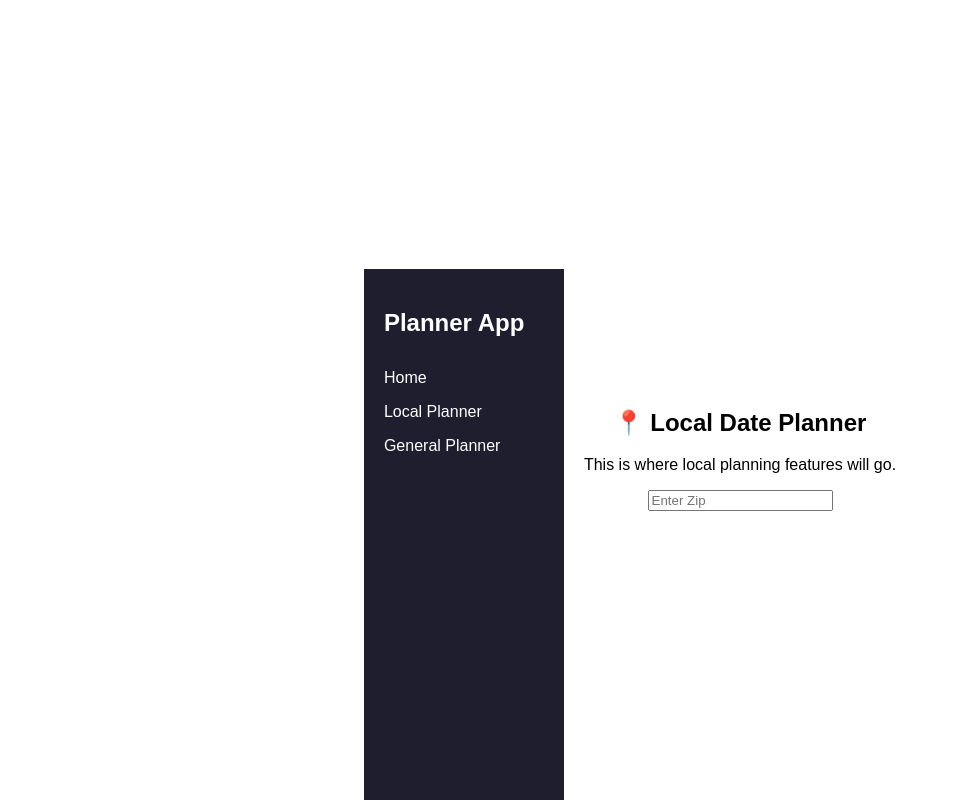
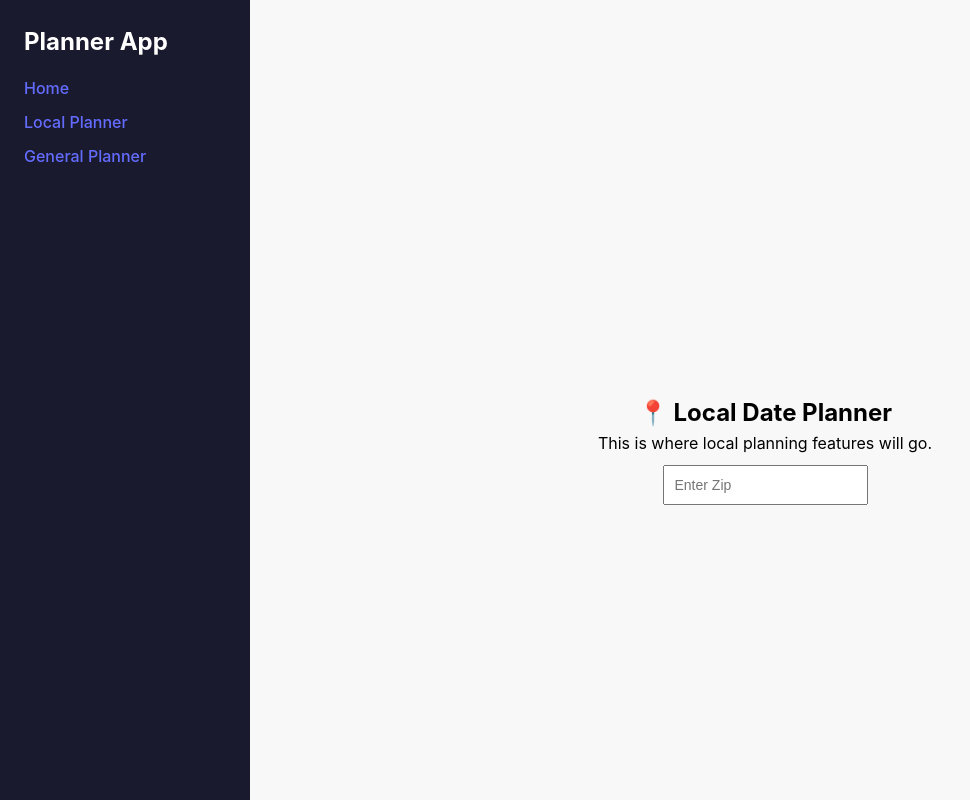
Before and after one commit to TowelGreen/ai_planner, a React (Vite) app: page /local in a window 1280 px wide. Shown: the whole page, without its empty margins (0-970 px from the left). Built offline with nearby package versions, Linux system fonts and the light colour scheme.

Commit message:
fixing layout

```diff
--- a/src/App.css
+++ b/src/App.css
@@ -1,8 +1,8 @@
 #root {
-  max-width: 1280px;
-  margin: 0 auto;
-  padding: 2rem;
-  text-align: center;
+  margin: 0;
+  padding: 0;
+  height: 100vh;
+  width: 100vw;
 }
 
 .logo {
--- a/src/App.tsx
+++ b/src/App.tsx
@@ -4,13 +4,15 @@ import Sidebar from './components/SideBar';
 import LocalPlanner from './pages/LocalPlanner';
 import GeneralPlanner from './pages/GeneralPlanner';
 import Home from './pages/home';
+import './App.css';
+import'./index.css';
 
 export default function App() {
   return (
     <Router>
-      <div style={{ display: 'flex' }}>
+      <div className="app-layout">
         <Sidebar />
-        <div style={{ marginLeft: 200, padding: '20px', flex: 1 }}>
+        <div className="main-content">
           <Routes>
             <Route path="/home" element={<Home />} />
             <Route path="/local" element={<LocalPlanner />} />
--- a/src/components/SideBar.tsx
+++ b/src/components/SideBar.tsx
@@ -1,6 +1,9 @@
 import React from 'react';
 import { Link } from 'react-router-dom';
-import './Sidebar.css'; // Or Sidebar.module.css
+import './Sidebar.css';
+import '../index.css';
+
+
 
 export default function Sidebar() {
   return (
--- a/src/components/Sidebar.css
+++ b/src/components/Sidebar.css
@@ -1,30 +1,46 @@
+/* Sidebar styles */
 .sidebar {
-  width: 200px;
-  height: 100vh;
-  background-color: #1e1e2f;
+  width: 250px;
+  background-color: #1a1a2e;
   color: white;
-  padding: 20px;
-  position: fixed;
+  padding: 24px;
+  box-sizing: border-box;
+  flex-shrink: 0;
 }
 
 .sidebar h2 {
-  margin-bottom: 2rem;
+  margin-top: 0;
 }
 
 .sidebar ul {
   list-style: none;
   padding: 0;
+  margin: 16px 0 0 0;
 }
 
-.sidebar ul li {
-  margin: 1rem 0;
+.sidebar li {
+  margin-bottom: 10px;
+  cursor: pointer;
 }
 
-.sidebar a {
-  color: white;
-  text-decoration: none;
+/* Main content styles */
+.main-content {
+  flex-grow: 1;
+  padding: 48px;
+  box-sizing: border-box;
+  background-color: #fff;
+  display: flex;
+  flex-direction: column;
+  justify-content: center;
 }
 
-.sidebar a:hover {
-  text-decoration: underline;
+.main-content h1 {
+  margin-top: 0;
+  font-size: 28px;
 }
+
+.main-content input {
+  padding: 10px;
+  margin-top: 10px;
+  font-size: 14px;
+}
--- a/src/index.css
+++ b/src/index.css
@@ -2,10 +2,6 @@
   font-family: Inter, system-ui, Avenir, Helvetica, Arial, sans-serif;
   line-height: 1.5;
   font-weight: 400;
-
-  color-scheme: light dark;
-  color: rgba(255, 255, 255, 0.87);
-  background-color: #242424;
 
   font-synthesis: none;
   text-rendering: optimizeLegibility;
@@ -26,9 +22,10 @@ a:hover {
 body {
   margin: 0;
   display: flex;
-  place-items: center;
+  align-items: stretch;
   min-width: 320px;
   min-height: 100vh;
+  flex-direction: row;
 }
 
 h1 {
@@ -55,15 +52,26 @@ button:focus-visible {
   outline: 4px auto -webkit-focus-ring-color;
 }
 
-@media (prefers-color-scheme: light) {
-  :root {
-    color: #213547;
-    background-color: #ffffff;
-  }
-  a:hover {
-    color: #747bff;
-  }
-  button {
-    background-color: #f9f9f9;
-  }
+html,
+body,
+* {
+  margin: 0;
+  padding: 0;
+  box-sizing: border-box;
 }
+
+html,
+body,
+#root {
+  width: 100%;
+  height: 100%;
+  max-width: 100vw;
+  overflow-x: hidden;
+}
+
+body {
+  display: flex;
+  flex-direction: row;
+  align-items: stretch;
+  min-height: 100vh;
+}
--- a/src/pages/LocalPlanner.tsx
+++ b/src/pages/LocalPlanner.tsx
@@ -1,5 +1,6 @@
 import React from 'react'
-import '../styles/Local.module.css';
+import '../styles/Local.module.css'
+import'../index.css';
 
 const LocalPlanner: React.FC = () => {
   return (
--- a/src/styles/Local.module.css
+++ b/src/styles/Local.module.css
@@ -1,15 +1,3 @@
-body {
-  width: 100vw;
-  height: 100vh;
-  display: flex;
-  flex-direction: column;
-  justify-content: center;
-  align-items: center;
-  font-family: sans-serif;
-  font-size: 16px;
-  margin: 0;
-}
-
 *,
 *::before,
 *::after {
```
Also changed, not shown: src/styles/Card.module.css (+12 -0 lines).
